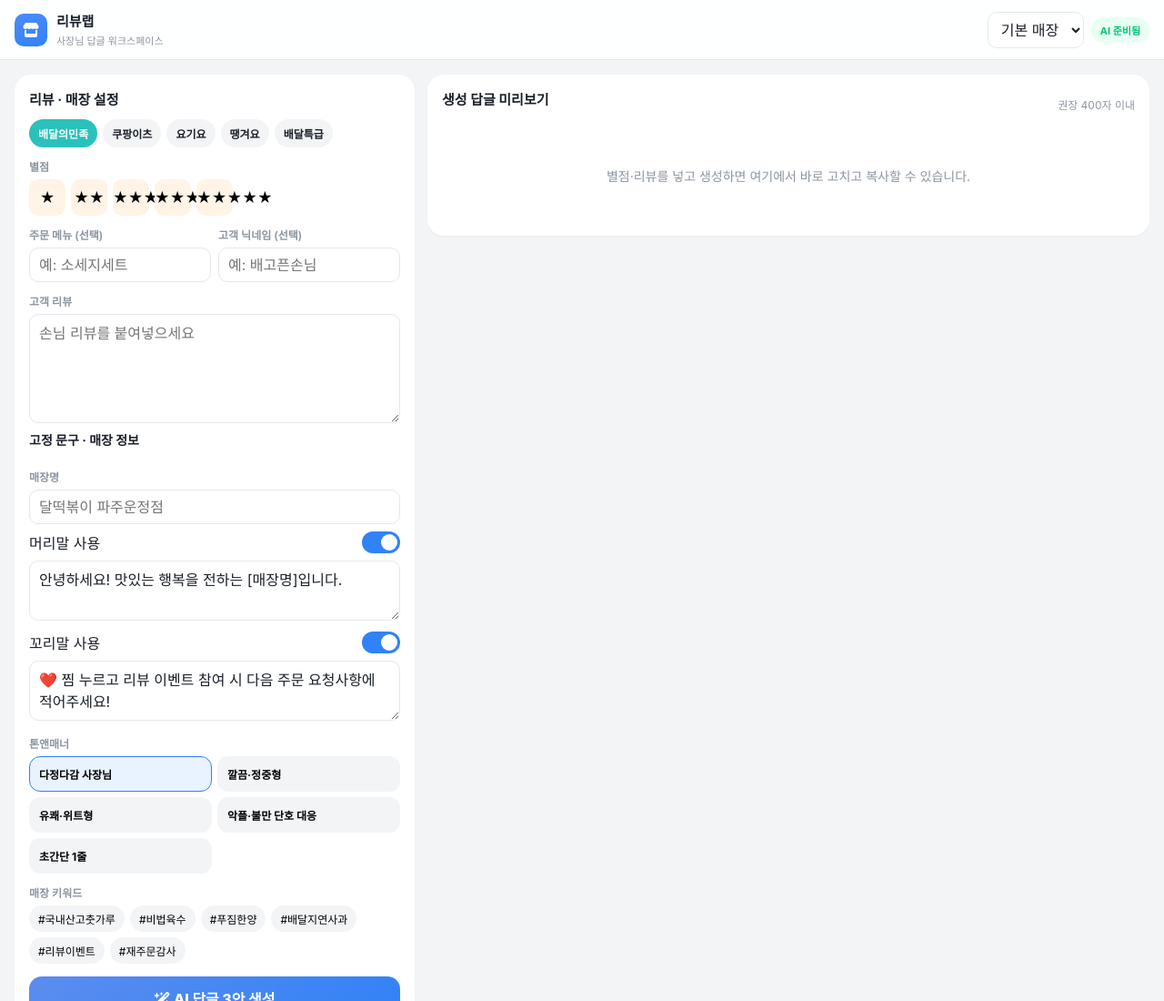
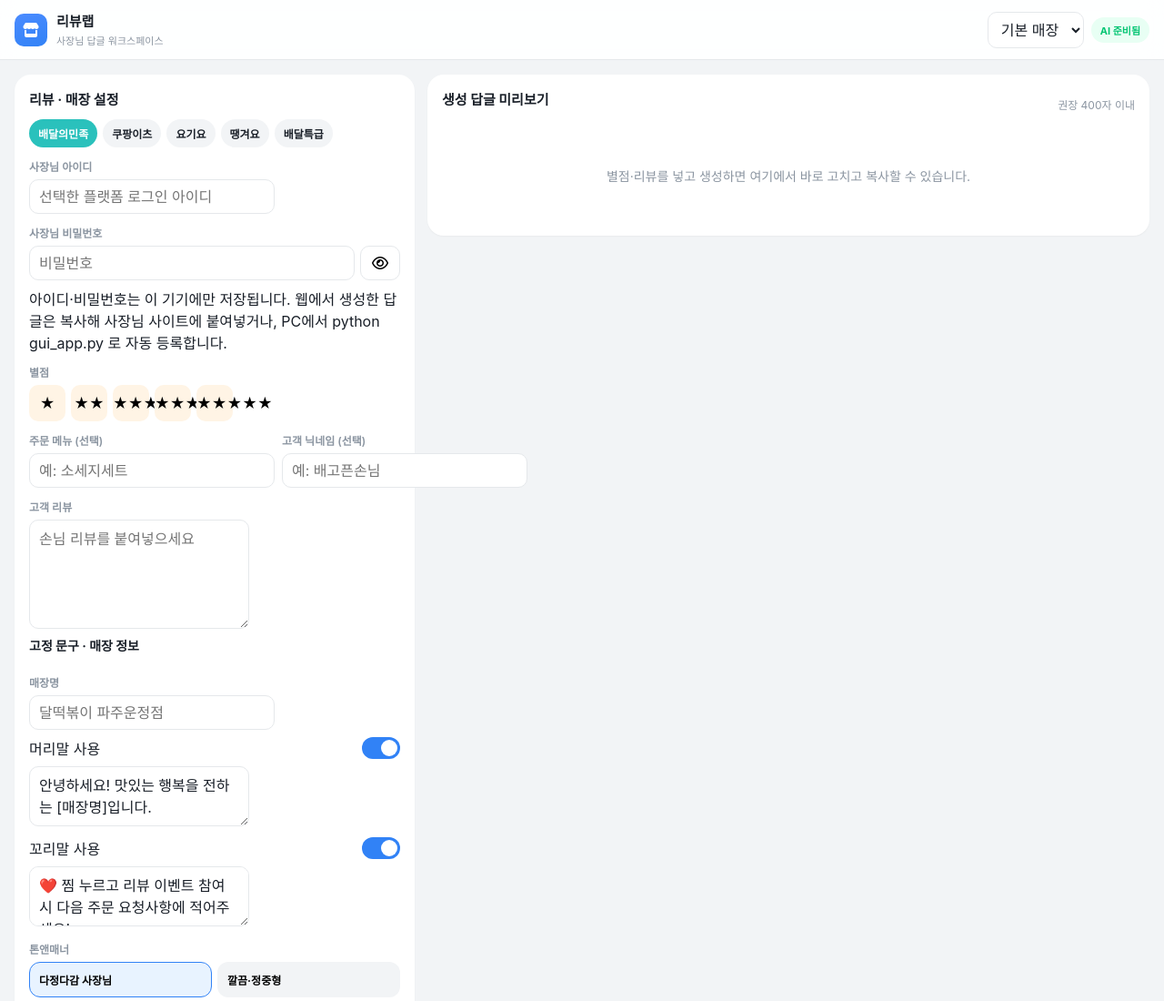
Before and after one commit to joun90-droid/delivery-review-ai-reply, a browser extension: page public/index.html in a window 1280 px wide. Shown: the top 1100 px of the page at 91% size. Drawn offline with Linux system fonts and the light colour scheme.

Commit message:
Add store login fields and switch to Gemini 3.6 Flash
Co-authored-by: Cursor <cursoragent@cursor.com>

```diff
--- a/content.js
+++ b/content.js
@@ -89,7 +89,7 @@ function extractReviewContext(textarea) {
 }
 
 async function generateAIReply(ctx, apiKey, customPrompt, replyTone) {
-  const endpoint = 'https://generativelanguage.googleapis.com/v1beta/models/gemini-1.5-flash:generateContent?key=' + encodeURIComponent(apiKey);
+  const endpoint = 'https://generativelanguage.googleapis.com/v1beta/models/gemini-3.6-flash:generateContent?key=' + encodeURIComponent(apiKey);
   const toneGuide = TONE_INSTRUCTIONS[replyTone] || TONE_INSTRUCTIONS.polite;
   const shop = customPrompt || '배달 음식점 사장님';
   const starLine = ctx.starRating != null ? ctx.starRating + '점' : '확인 불가';
--- a/public/index.html
+++ b/public/index.html
@@ -85,7 +85,9 @@
     label.lbl { display: block; font-size: 12px; font-weight: 600; color: var(--sub); margin: 12px 0 6px; }
     .grid2 { display: grid; grid-template-columns: 1fr; gap: 8px; }
     @media (min-width: 520px) { .grid2 { grid-template-columns: 1fr 1fr; } }
-    .field, textarea.field { width: 100%; font-size: 16px; }
+    .pw-row { display: flex; gap: 6px; }
+    .pw-row input { flex: 1; }
+    .eye { width: 44px; border: 1px solid var(--line); border-radius: 10px; background: #fff; cursor: pointer; }
     textarea.field { min-height: 120px; resize: vertical; line-height: 1.5; }
     .fold > summary {
       list-style: none; cursor: pointer; font-weight: 700; font-size: 14px; padding: 4px 0 10px;
@@ -157,6 +159,16 @@
     <section class="panel">
       <h2>리뷰 · 매장 설정</h2>
       <div class="tabs" id="platformTabs"></div>
+      <div class="acct" id="acctBox">
+        <label class="lbl" for="platId">사장님 아이디</label>
+        <input class="field" id="platId" placeholder="선택한 플랫폼 로그인 아이디" autocomplete="username">
+        <label class="lbl" for="platPw">사장님 비밀번호</label>
+        <div class="pw-row">
+          <input class="field" id="platPw" type="password" placeholder="비밀번호" autocomplete="current-password">
+          <button type="button" class="eye" id="pwToggle" aria-label="비밀번호 표시"><i class="fa-regular fa-eye"></i></button>
+        </div>
+        <p class="lbl" id="acctHint" style="margin-top:8px">아이디·비밀번호는 이 기기에만 저장됩니다. 웹에서 생성한 답글은 복사해 사장님 사이트에 붙여넣거나, PC에서 python gui_app.py 로 자동 등록합니다.</p>
+      </div>
       <label class="lbl">별점</label>
       <div class="stars" id="stars"></div>
       <div class="grid2">
@@ -235,7 +247,14 @@
       tags: [],
       stores: ['기본 매장'],
       store: '기본 매장',
-      options: []
+      options: [],
+      accounts: {
+        baemin: { id: '', pw: '' },
+        coupang: { id: '', pw: '' },
+        yogiyo: { id: '', pw: '' },
+        ddangyo: { id: '', pw: '' },
+        special: { id: '', pw: '' }
+      }
     };
 
     function load() {
@@ -251,7 +270,8 @@
         tone: state.tone,
         platform: state.platform,
         stores: state.stores,
-        store: $('storeSelect').value
+        store: $('storeSelect').value,
+        accounts: state.accounts
       };
       localStorage.setItem(LS, JSON.stringify(data));
     }
@@ -289,6 +309,7 @@
         const b = e.target.closest('.ptab');
         if (!b) return;
         state.platform = b.dataset.k;
+        fillAccount();
         renderPlatforms();
         save();
       };
@@ -326,6 +347,17 @@
         const t = b.textContent;
         state.tags = state.tags.includes(t) ? state.tags.filter((x) => x !== t) : state.tags.concat(t);
         renderTags();
+      };
+    }
+    function fillAccount() {
+      const row = state.accounts[state.platform] || { id: '', pw: '' };
+      $('platId').value = row.id || '';
+      $('platPw').value = row.pw || '';
+    }
+    function readAccount() {
+      state.accounts[state.platform] = {
+        id: $('platId').value.trim(),
+        pw: $('platPw').value
       };
     }
     function renderStores() {
@@ -412,7 +444,7 @@ ${review}
 [OPTION_3]`;
       try {
         const res = await fetch(
-          'https://generativelanguage.googleapis.com/v1beta/models/gemini-1.5-flash:generateContent?key=' + encodeURIComponent(DEFAULT_GEMINI_KEY),
+          'https://generativelanguage.googleapis.com/v1beta/models/gemini-3.6-flash:generateContent?key=' + encodeURIComponent(DEFAULT_GEMINI_KEY),
           { method: 'POST', headers: { 'Content-Type': 'application/json' }, body: JSON.stringify({ contents: [{ parts: [{ text: prompt }] }] }) }
         );
         const data = await res.json();
@@ -442,10 +474,20 @@ ${review}
       state.platform = saved.platform || 'baemin';
       state.stores = saved.stores && saved.stores.length ? saved.stores : ['기본 매장'];
       state.store = saved.store || state.stores[0];
-      renderPlatforms(); renderStars(); renderTones(); renderTags(); renderStores();
-      ['storeName','headerText','footerText','headOn','tailOn'].forEach((id) => {
-        $(id).addEventListener('change', () => { renderStores(); save(); });
-        $(id).addEventListener('input', save);
+      if (saved.accounts) {
+        Object.keys(state.accounts).forEach((k) => {
+          if (saved.accounts[k]) state.accounts[k] = saved.accounts[k];
+        });
+      }
+      renderPlatforms(); renderStars(); renderTones(); renderTags(); renderStores(); fillAccount();
+      ['storeName','headerText','footerText','headOn','tailOn','platId','platPw'].forEach((id) => {
+        $(id).addEventListener('change', () => { readAccount(); renderStores(); save(); });
+        $(id).addEventListener('input', () => { readAccount(); save(); });
+      });
+      $('pwToggle').addEventListener('click', () => {
+        const hide = $('platPw').type === 'password';
+        $('platPw').type = hide ? 'text' : 'password';
+        $('pwToggle').innerHTML = hide ? '<i class="fa-regular fa-eye-slash"></i>' : '<i class="fa-regular fa-eye"></i>';
       });
       $('storeSelect').addEventListener('change', () => {
         state.store = $('storeSelect').value;
```
Also changed, not shown: 1 other file.
